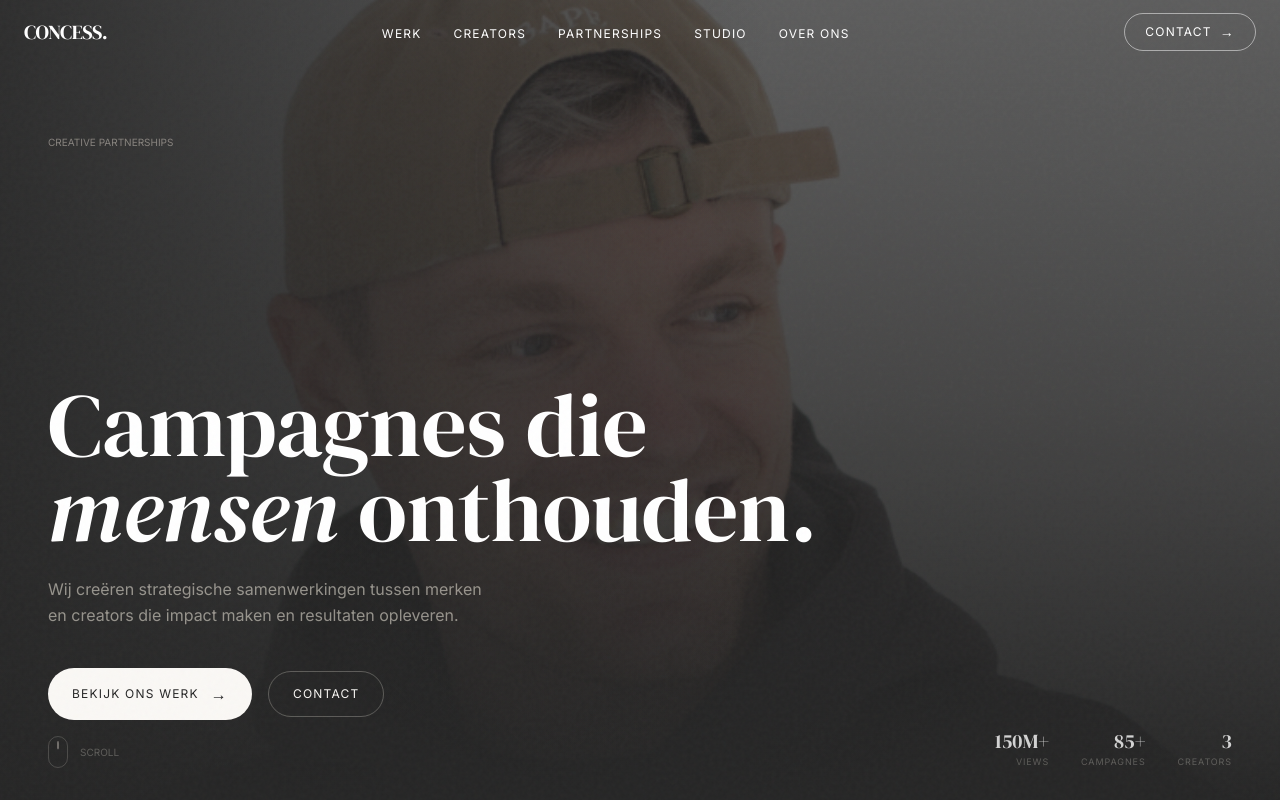
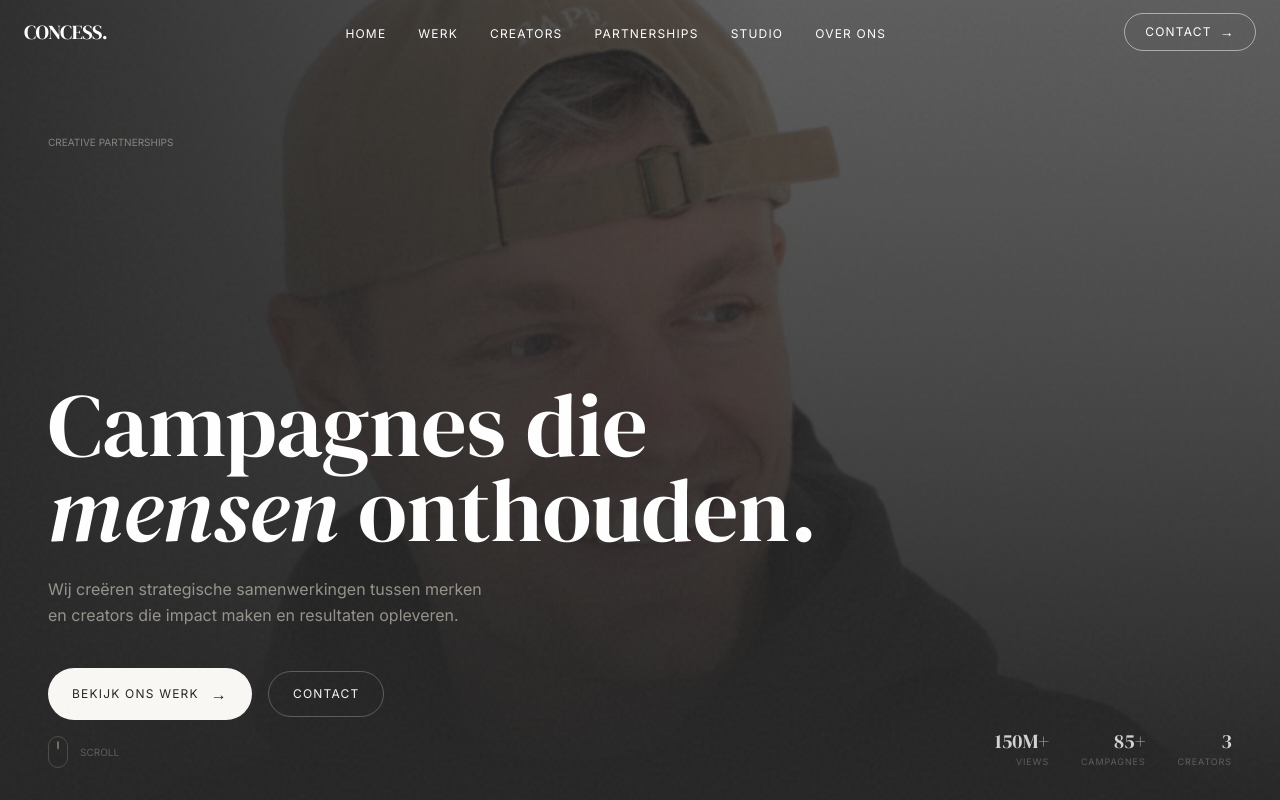
Before and after one commit to xmandysmit-tech/concess-website, a Next.js app: page / in a window 1280 px wide. Shown: the top 800 px of the page. Built offline with nearby package versions, Linux system fonts and the light colour scheme.

Commit message:
Add Home to navbar

```diff
--- a/app/components/Navbar.tsx
+++ b/app/components/Navbar.tsx
@@ -30,10 +30,10 @@ export default function Navbar({ forceDark = false }: { forceDark?: boolean }) {
         </Link>
 
         <ul className="hidden md:flex items-center gap-8">
-          {["Werk", "Creators", "Partnerships", "Studio", "Over ons"].map((item) => (
+          {["Home", "Werk", "Creators", "Partnerships", "Studio", "Over ons"].map((item) => (
             <li key={item}>
               <Link
-                href={`/${item.toLowerCase().replace(/ /g, "-")}`}
+                href={item === "Home" ? "/" : `/${item.toLowerCase().replace(/ /g, "-")}`}
                 className="text-xs tracking-widest uppercase transition-opacity hover:opacity-60"
                 style={{ color: dark ? "var(--color-dark-700)" : "white" }}
               >
```
